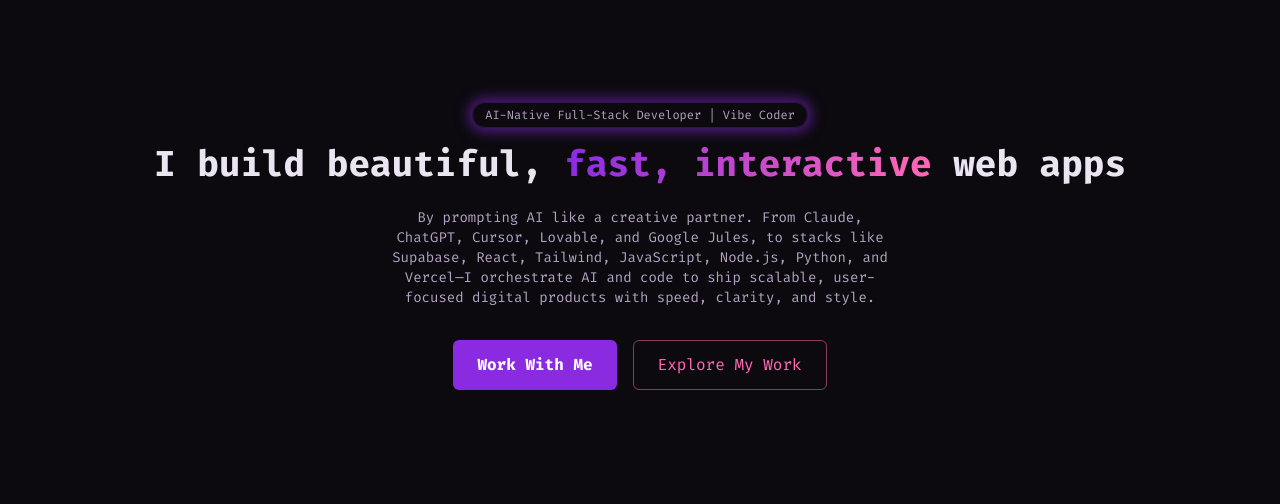
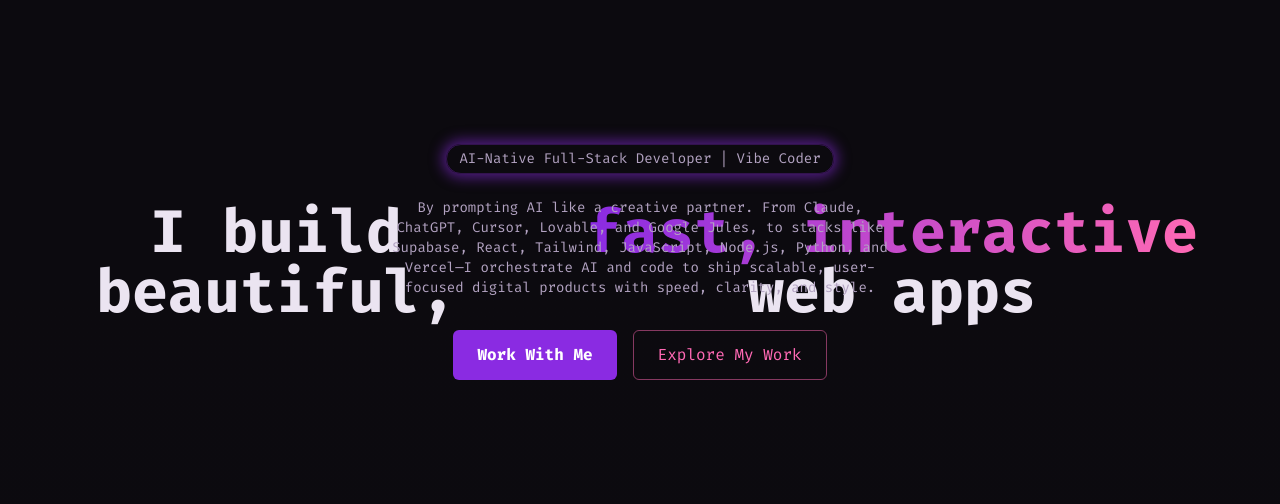
Before and after one commit to samuelchimmy/jadefolio, a React (Vite) app: page / in a window 1280 px wide. Shown: the part 138-642 px from the top of the page. Built offline with nearby package versions, Linux system fonts and the light colour scheme.

Commit message:
Revert "Fix: Update hero section layout and text size"

```diff
--- a/src/components/Hero.tsx
+++ b/src/components/Hero.tsx
@@ -18,16 +18,21 @@ const Hero = () => {
         <div className="absolute inset-0 bg-gradient-to-t from-background via-transparent to-transparent" />
       </div>
 
-      <div className="relative z-10 w-full h-full flex flex-col items-center justify-end text-center pb-16">
+      <div className="relative z-10 w-full h-full flex flex-col items-center justify-between text-center">
         <div className="w-full flex justify-center pt-8">
-          <div className="inline-block text-xs text-muted-foreground border border-brand-purple/30 px-3 py-1 rounded-full animate-fade-in animate-pulse-glow" style={{ animationDelay: '0.2s' }}>
+          <div className="inline-block text-sm text-muted-foreground border border-brand-purple/30 px-3 py-1 rounded-full animate-fade-in animate-pulse-glow" style={{ animationDelay: '0.2s' }}>
             AI-Native Full-Stack Developer | Vibe Coder
           </div>
         </div>
-        <div className="w-full flex flex-col items-center justify-center mt-4">
-          <h1 className="text-2xl md:text-3xl lg:text-4xl font-bold animate-fade-in" style={{ animationDelay: '0.4s' }}>
-            I build beautiful, <span className="text-gradient">fast, interactive</span> web apps
+        <div className="w-full flex justify-between items-center h-full absolute">
+          <h1 className="text-4xl md:text-5xl lg:text-6xl font-bold animate-fade-in -translate-x-1/4" style={{ animationDelay: '0.4s' }}>
+            I build beautiful,
           </h1>
+          <h1 className="text-4xl md:text-5xl lg:text-6xl font-bold animate-fade-in translate-x-1/4" style={{ animationDelay: '0.4s' }}>
+            <span className="text-gradient">fast, interactive</span> web apps
+          </h1>
+        </div>
+        <div className="w-full flex flex-col items-center justify-center pb-8">
           <p className="text-sm text-muted-foreground max-w-lg mx-auto mt-6 animate-fade-in" style={{ animationDelay: '0.6s' }}>
             By prompting AI like a creative partner. From Claude, ChatGPT, Cursor, Lovable, and Google Jules, to stacks like Supabase, React, Tailwind, JavaScript, Node.js, Python, and Vercel—I orchestrate AI and code to ship scalable, user-focused digital products with speed, clarity, and style.
           </p>
--- a/vite.config.ts
+++ b/vite.config.ts
@@ -6,8 +6,8 @@ import { componentTagger } from "lovable-tagger";
 // https://vitejs.dev/config/
 export default defineConfig(({ mode }) => ({
   server: {
-    host: "localhost",
-    port: 3000,
+    host: "::",
+    port: 8080,
   },
   plugins: [
     react(),
```
